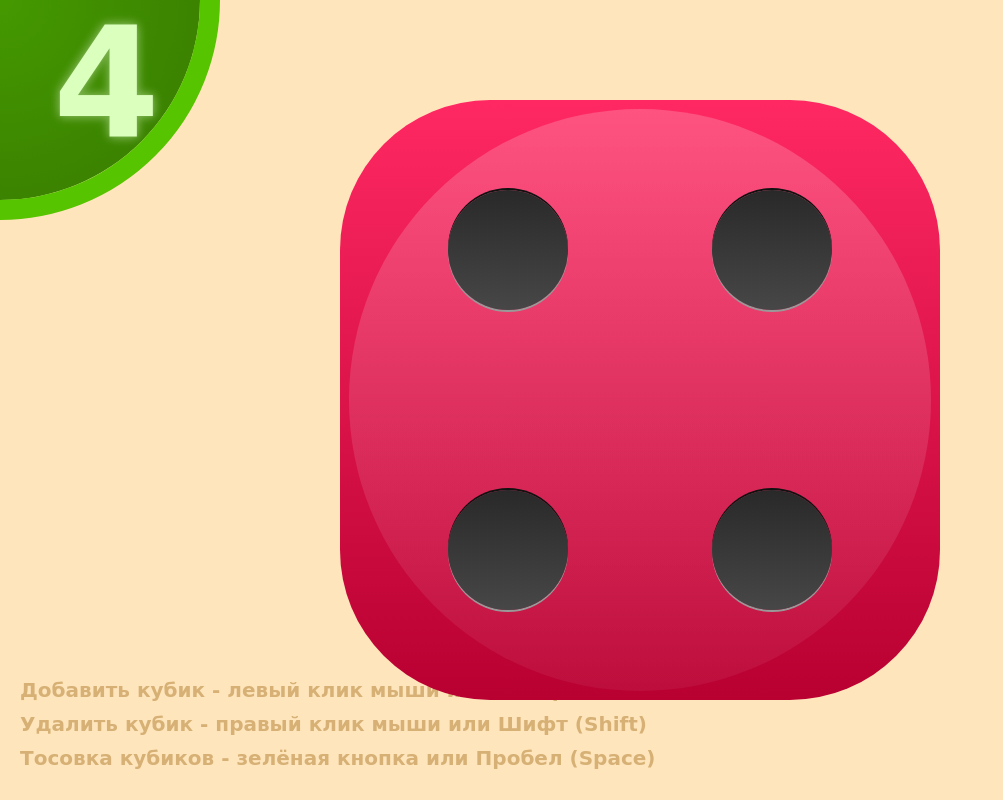
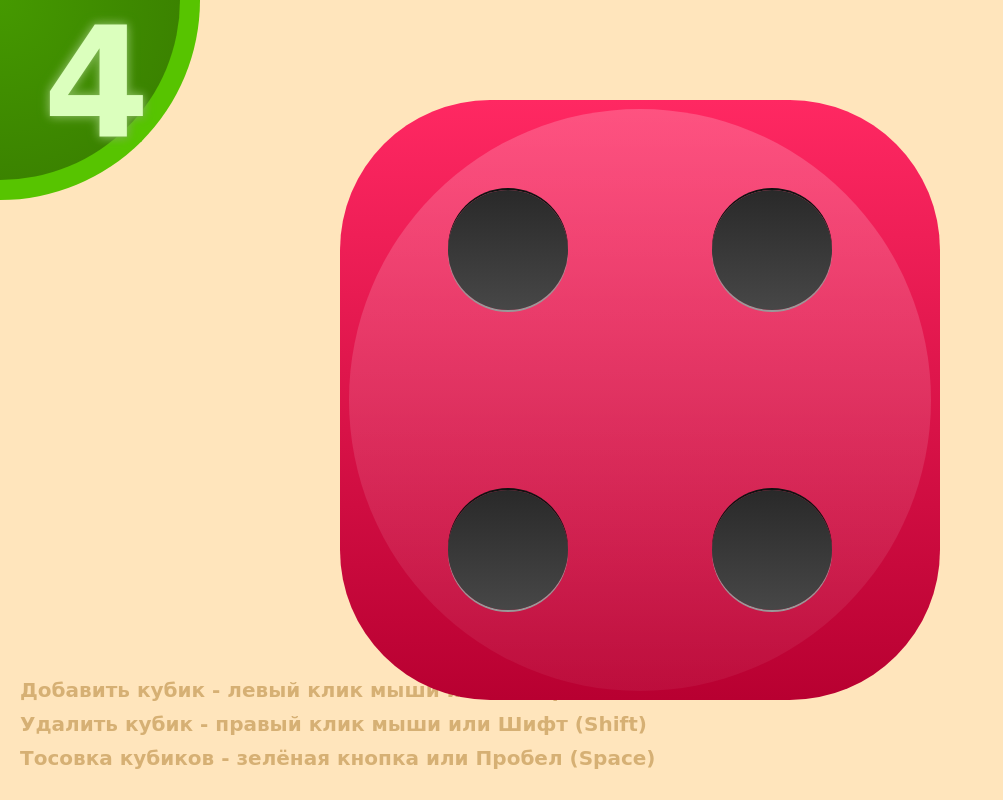
Before and after one commit to Serenq/Dice, a plain HTML site: page index.html in a window 1280 px wide. Shown: the whole page, without its empty margins (0-1003 px from the left). Drawn offline with Linux system fonts and the light colour scheme.

Commit message:
мелкие правки стилей

```diff
--- a/css/main.css
+++ b/css/main.css
@@ -188,7 +188,9 @@ html,
     min-width: 200px;
     min-height: 200px;
     background: radial-gradient(at 0% 0%,#3C8500, #2C6200);
-    outline: 20px solid #57C400;
+    border: 20px solid #57C400;
+    border-top: none;
+    border-left: none;
     border-radius: 0 0 100% 0;
     text-align: center;
     position: absolute;
```
